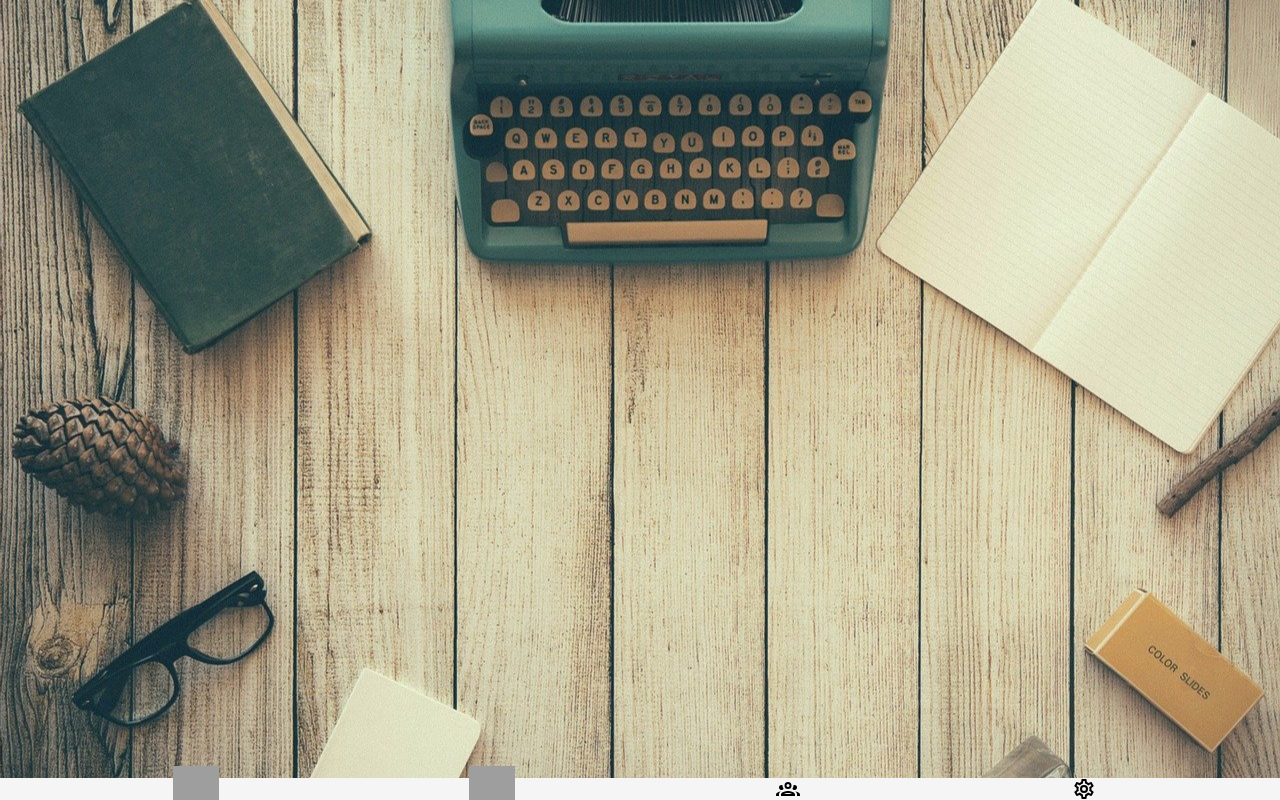
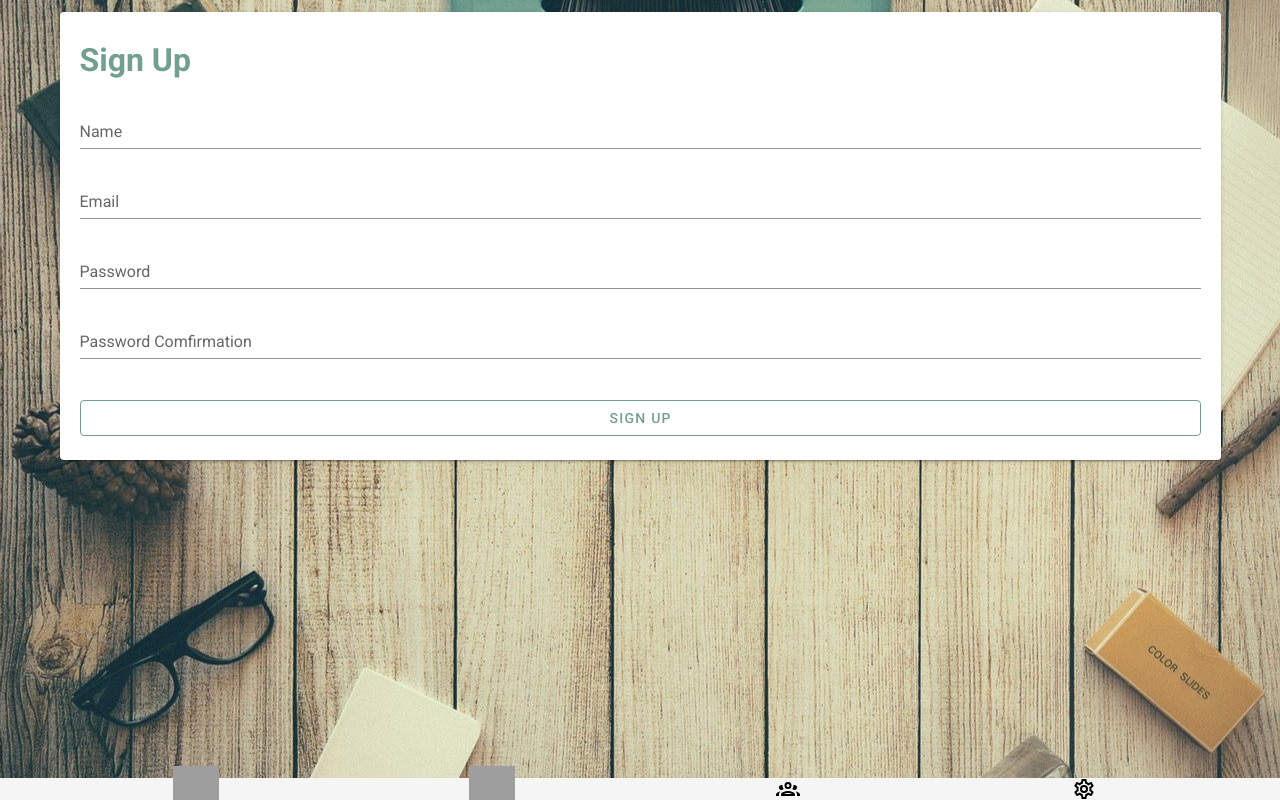
Before and after one commit to elliotyim/day-planner, a Vue app: page /register in a window 1280 px wide. Built offline with nearby package versions, Linux system fonts and the light colour scheme; grey boxes are pictures that could not be loaded; what vue2-touch-events would draw is missing.

Commit message:
Implement layouts
Change Log:
- Implement Sign up view
- Implement Password rest view
- Apply routes: register, password reset

```diff
--- a/src/components/landing/RegisterButton.vue
+++ b/src/components/landing/RegisterButton.vue
@@ -1,7 +1,7 @@
 <template>
   <v-row>
     <v-col align="center" class="px-12">
-      <v-btn class="d-flex white--text" color="#739F90" block
+      <v-btn to="/register/" class="d-flex white--text" color="#739F90" block
         >Create an Account</v-btn
       >
     </v-col>
--- a/src/router/index.js
+++ b/src/router/index.js
@@ -6,6 +6,8 @@ import CalendarView from "@/views/CalendarView";
 import CommunityView from "@/views/CommunityView";
 import SettingsView from "@/views/SettingsView";
 import SigninView from "@/views/SigninView";
+import SignupView from "@/views/SignupView";
+import PasswordResetView from "@/views/PasswordResetView";
 
 Vue.use(VueRouter);
 
@@ -39,6 +41,16 @@ const routes = [
     path: "/signin/",
     name: "SigninView",
     component: SigninView
+  },
+  {
+    path: "/register/",
+    name: "SignupView",
+    component: SignupView
+  },
+  {
+    path: "/password-reset/",
+    name: "PasswordResetView",
+    component: PasswordResetView
   }
 ];
 
--- /dev/null
+++ b/src/views/PasswordResetView.vue
@@ -0,0 +1,44 @@
+<template>
+  <v-content class="d-flex unselectable">
+    <v-container>
+      <v-row>
+        <v-col>
+          <v-card class="mx-auto" raised>
+            <div id="row" class="py-1">
+              <div id="col">
+                <h1 id="password-reset-text" class="ma-5">Password Reset</h1>
+              </div>
+              <div id="col" class="mx-5">
+                <p><strong>Insert email address you registered.</strong></p>
+              </div>
+              <div id="col" class="mx-5">
+                <v-text-field
+                  type="email"
+                  label="Email"
+                  color="#739F90"
+                ></v-text-field>
+              </div>
+              <div id="col" class="mx-5">
+                <v-btn class="my-5 mr-2" color="#739F90" outlined block
+                  >Send Email</v-btn
+                >
+              </div>
+            </div>
+          </v-card>
+        </v-col>
+      </v-row>
+    </v-container>
+  </v-content>
+</template>
+
+<script>
+export default {
+  name: "PasswordResetView"
+};
+</script>
+
+<style scoped>
+#password-reset-text {
+  color: #739f90;
+}
+</style>
--- /dev/null
+++ b/src/views/SignupView.vue
@@ -0,0 +1,62 @@
+<template>
+  <v-content class="d-flex unselectable">
+    <v-container>
+      <v-row>
+        <v-col>
+          <v-card class="mx-auto" raised>
+            <div id="row" class="py-1">
+              <div id="col">
+                <h1 id="signup-text" class="ma-5">Sign Up</h1>
+              </div>
+              <div id="col" class="mx-5">
+                <v-text-field
+                  type="text"
+                  label="Name"
+                  color="#739F90"
+                ></v-text-field>
+              </div>
+              <div id="col" class="mx-5">
+                <v-text-field
+                  type="email"
+                  label="Email"
+                  color="#739F90"
+                ></v-text-field>
+              </div>
+              <div id="col" class="mx-5">
+                <v-text-field
+                  type="password"
+                  label="Password"
+                  color="#739F90"
+                ></v-text-field>
+              </div>
+              <div id="col" class="mx-5">
+                <v-text-field
+                  type="password"
+                  label="Password Comfirmation"
+                  color="#739F90"
+                ></v-text-field>
+              </div>
+              <div id="col" class="mx-5">
+                <v-btn class="my-5 mr-2" color="#739F90" outlined block
+                  >Sign Up</v-btn
+                >
+              </div>
+            </div>
+          </v-card>
+        </v-col>
+      </v-row>
+    </v-container>
+  </v-content>
+</template>
+
+<script>
+export default {
+  name: "SignupView"
+};
+</script>
+
+<style>
+#signup-text {
+  color: #739f90;
+}
+</style>
```
